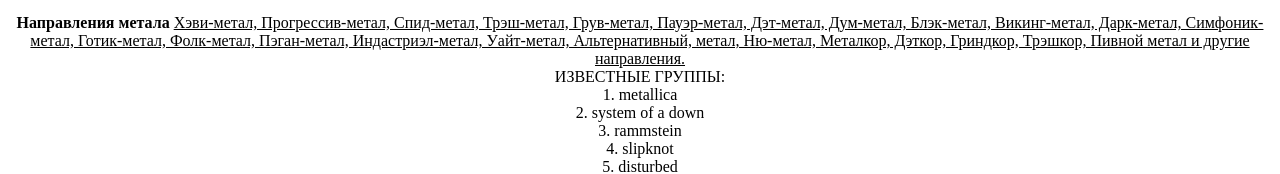
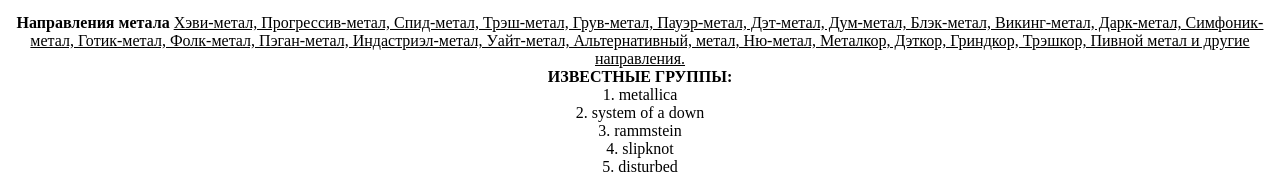
Before and after one commit to tatarkina/polina, a plain HTML site: page index.html in a window 1280 px wide. Shown: the part 224-398 px from the top of the page. Drawn offline with Linux system fonts and the light colour scheme.

Commit message:
Update index.html

```diff
--- a/index.html
+++ b/index.html
@@ -13,7 +13,7 @@
  <p align="center"><b>Направления метала</b>
 
   <u>Хэви-метал, Прогрессив-метал, Спид-метал, Трэш-метал, Грув-метал, Пауэр-метал, Дэт-метал, Дум-метал, Блэк-метал, Викинг-метал, Дарк-метал, Симфоник-метал, Готик-метал, Фолк-метал, Пэган-метал, Индастриэл-метал, Уайт-метал, Альтернативный, метал, Ню-метал, Металкор, Дэткор, Гриндкор, Трэшкор, Пивной метал и другие направления.</u>
-  <br> ИЗВЕСТНЫЕ ГРУППЫ:<br>
+   <b><br> ИЗВЕСТНЫЕ ГРУППЫ:<br></b>
    1. metallica <br>
    2. system of a down <br>
    3. rammstein <br>
```
